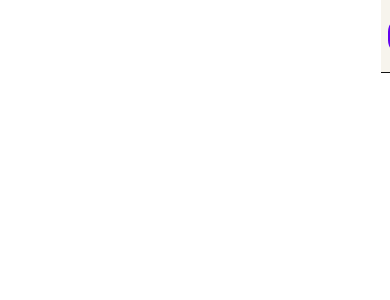
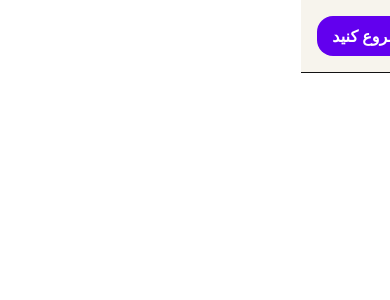
Before and after one commit to mohammadmehdidalvandii/code-negar-frontend, a React (Vite) app: page / in a window 390 px wide. Shown: the top 300 px of the page. Built offline with nearby package versions, Linux system fonts and the light colour scheme.

Commit message:
fixed navbarHome

```diff
--- a/index.html
+++ b/index.html
@@ -7,7 +7,7 @@
     <title>Code-Negar</title>
   </head>
   <body dir="rtl"
-  class="dark:bg-bg-dark"
+    class="dark:bg-bg-dark"
   >
     <div id="root"></div>
     <script type="module" src="/src/main.tsx"></script>
--- a/src/components/template/homePage/NavbarHome/NavbarHome.tsx
+++ b/src/components/template/homePage/NavbarHome/NavbarHome.tsx
@@ -9,7 +9,7 @@ const NavbarHome:React.FC = () =>{
     <section className="block bg-bg-home dark:bg-bg-dark border-b border-b-text dark:border-b-text-dark">
         <div className="container">
             <div className="flex justify-between items-center py-4">
-                <Link to='/' className='block font-danaBlack text-3xl select-none dark:text-text-dark'>کــــــــבنــــــگار</Link>
+                <Link to='/' className='block font-danaBlack lg:text-3xl md:text-2xl text-lg select-none dark:text-text-dark'>کــــــــבنــــــگار</Link>
                 <div className="flex justify-between items-center gap-x-4">
                     <BtnTheme/>
                     <Link to='/Login' className='btn_primary'>شروع کنید</Link>
--- a/src/index.css
+++ b/src/index.css
@@ -70,7 +70,7 @@
 
 /* &&&& body &&&& */
 body{
-    @apply m-0 p-0 bg-bg-light text-base text-text font-bold box-border
+    @apply m-0 p-0 bg-bg-light dark:bg-bg-dark text-base text-text font-bold box-border
 }
 /* &&&& body &&&& */
 
```
